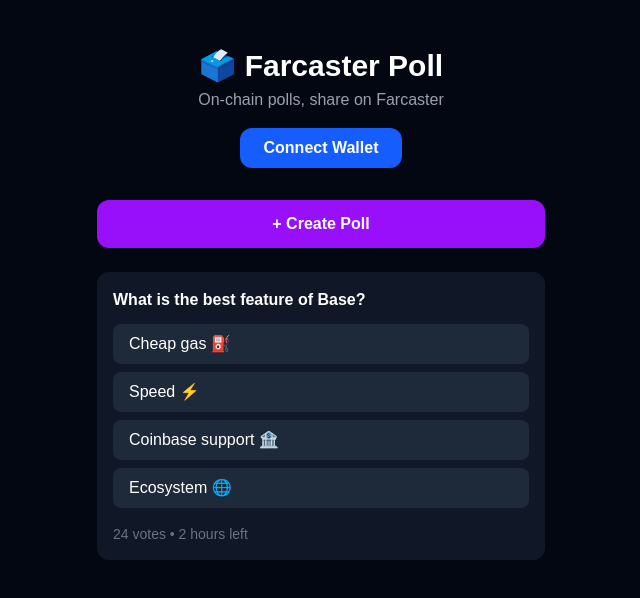
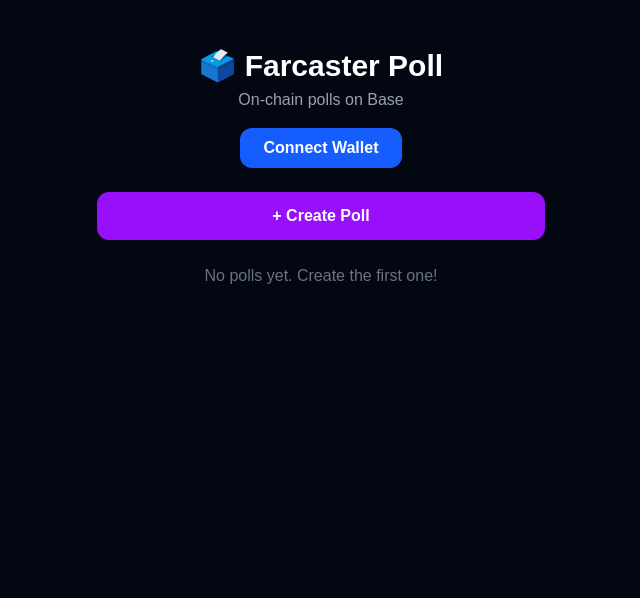
Before and after one commit to Dnyelfy/farcaster-poll, a Next.js app: page / in a window 1280 px wide. Shown: the top 598 px of the page, without its empty margins (319-959 px from the left). Built offline with nearby package versions, Linux system fonts and the light colour scheme.

Commit message:
add poll list and voting

```diff
--- a/app/page.tsx
+++ b/app/page.tsx
@@ -1,5 +1,5 @@
 "use client";
-import { useState } from "react";
+import { useState, useEffect } from "react";
 
 const CONTRACT_ADDRESS = "0xb496Ee4aEF089eb519bEB77Ce4440caF50Cec651";
 
@@ -23,8 +23,51 @@
     "outputs": [],
     "stateMutability": "nonpayable",
     "type": "function"
+  },
+  {
+    "inputs": [],
+    "name": "pollCount",
+    "outputs": [{ "internalType": "uint256", "name": "", "type": "uint256" }],
+    "stateMutability": "view",
+    "type": "function"
+  },
+  {
+    "inputs": [{ "internalType": "uint256", "name": "_pollId", "type": "uint256" }],
+    "name": "getOptions",
+    "outputs": [{ "internalType": "string[]", "name": "", "type": "string[]" }],
+    "stateMutability": "view",
+    "type": "function"
+  },
+  {
+    "inputs": [{ "internalType": "uint256", "name": "", "type": "uint256" }],
+    "name": "polls",
+    "outputs": [
+      { "internalType": "address", "name": "creator", "type": "address" },
+      { "internalType": "string", "name": "question", "type": "string" },
+      { "internalType": "bool", "name": "active", "type": "bool" }
+    ],
+    "stateMutability": "view",
+    "type": "function"
+  },
+  {
+    "inputs": [
+      { "internalType": "uint256", "name": "_pollId", "type": "uint256" },
+      { "internalType": "uint256", "name": "_optionIndex", "type": "uint256" }
+    ],
+    "name": "getVotes",
+    "outputs": [{ "internalType": "uint256", "name": "", "type": "uint256" }],
+    "stateMutability": "view",
+    "type": "function"
   }
 ];
+
+type Poll = {
+  id: number;
+  question: string;
+  options: string[];
+  votes: number[];
+  creator: string;
+};
 
 export default function Home() {
   const [question, setQuestion] = useState("");
@@ -32,60 +75,92 @@
   const [view, setView] = useState<"home" | "create">("home");
   const [wallet, setWallet] = useState<string | null>(null);
   const [loading, setLoading] = useState(false);
-  const [txHash, setTxHash] = useState<string | null>(null);
+  const [publishing, setPublishing] = useState(false);
+  const [polls, setPolls] = useState<Poll[]>([]);
+  const [votingId, setVotingId] = useState<number | null>(null);
+
+  const getContract = async (write = false) => {
+    const { ethers } = await import("ethers");
+    const provider = new (ethers as any).BrowserProvider((window as any).ethereum);
+    if (write) {
+      const signer = await provider.getSigner();
+      return new (ethers as any).Contract(CONTRACT_ADDRESS, CONTRACT_ABI, signer);
+    }
+    return new (ethers as any).Contract(CONTRACT_ADDRESS, CONTRACT_ABI, provider);
+  };
+
+  const loadPolls = async () => {
+    if (!(window as any).ethereum) return;
+    setLoading(true);
+    try {
+      const contract = await getContract();
+      const count = Number(await contract.pollCount());
+      const loaded: Poll[] = [];
+      for (let i = 0; i < count; i++) {
+        const poll = await contract.polls(i);
+        const opts = await contract.getOptions(i);
+        const votes = await Promise.all(opts.map((_: any, j: number) => contract.getVotes(i, j).then(Number)));
+        loaded.push({ id: i, question: poll.question, options: opts, votes, creator: poll.creator });
+      }
+      setPolls(loaded.reverse());
+    } catch (e) { console.error(e); }
+    setLoading(false);
+  };
 
   const connectWallet = async () => {
-    if (typeof window !== "undefined" && (window as any).ethereum) {
+    if ((window as any).ethereum) {
       const accounts = await (window as any).ethereum.request({ method: "eth_requestAccounts" });
       await (window as any).ethereum.request({
         method: "wallet_switchEthereumChain",
         params: [{ chainId: "0x2105" }],
       });
       setWallet(accounts[0]);
+      loadPolls();
     } else {
       alert("Please install MetaMask!");
     }
   };
 
-  const addOption = () => {
-    if (options.length < 4) setOptions([...options, ""]);
-  };
-
-  const updateOption = (i: number, val: string) => {
-    const updated = [...options];
-    updated[i] = val;
-    setOptions(updated);
-  };
-
   const publishPoll = async () => {
     if (!wallet) { alert("Connect wallet first!"); return; }
     if (!question || options.filter(o => o).length < 2) { alert("Fill question and at least 2 options!"); return; }
-
-    setLoading(true);
+    setPublishing(true);
     try {
-      const { ethers } = await import("ethers");
-      const provider = new (ethers as any).BrowserProvider((window as any).ethereum);
-      const signer = await provider.getSigner();
-      const contract = new (ethers as any).Contract(CONTRACT_ADDRESS, CONTRACT_ABI, signer);
+      const contract = await getContract(true);
       const tx = await contract.createPoll(question, options.filter(o => o));
-      setTxHash(tx.hash);
       await tx.wait();
       alert("Poll published on Base! 🎉");
       setView("home");
       setQuestion("");
       setOptions(["", ""]);
-    } catch (e: any) {
-      alert("Error: " + e.message);
-    }
-    setLoading(false);
+      loadPolls();
+    } catch (e: any) { alert("Error: " + e.message); }
+    setPublishing(false);
   };
+
+  const vote = async (pollId: number, optionIndex: number) => {
+    if (!wallet) { alert("Connect wallet first!"); return; }
+    setVotingId(pollId);
+    try {
+      const contract = await getContract(true);
+      const tx = await contract.vote(pollId, optionIndex);
+      await tx.wait();
+      alert("Vote submitted! 🎉");
+      loadPolls();
+    } catch (e: any) { alert("Error: " + e.message); }
+    setVotingId(null);
+  };
+
+  useEffect(() => {
+    if ((window as any).ethereum) loadPolls();
+  }, []);
 
   return (
     <main className="min-h-screen bg-gray-950 text-white flex flex-col items-center p-4 pt-12">
       <h1 className="text-3xl font-bold mb-1">🗳️ Farcaster Poll</h1>
-      <p className="text-gray-400 mb-4">On-chain polls, share on Farcaster</p>
+      <p className="text-gray-400 mb-4">On-chain polls on Base</p>
 
-      <div className="mb-8">
+      <div className="mb-6">
         {wallet ? (
           <div className="bg-gray-800 px-4 py-2 rounded-xl text-sm text-green-400">
             ✅ {wallet.slice(0, 6)}...{wallet.slice(-4)}
@@ -99,16 +174,36 @@
 
       {view === "home" && (
         <div className="w-full max-w-md">
-          <button onClick={() => setView("create")} className="w-full bg-purple-600 hover:bg-purple-700 text-white font-bold py-3 px-6 rounded-xl mb-6">
+          <button onClick={() => setView("create")} className="w-full bg-purple-600 hover:bg-purple-700 font-bold py-3 rounded-xl mb-6">
             + Create Poll
           </button>
-          <div className="bg-gray-900 rounded-xl p-4 mb-4">
-            <p className="font-semibold mb-3">What is the best feature of Base?</p>
-            {["Cheap gas ⛽", "Speed ⚡", "Coinbase support 🏦", "Ecosystem 🌐"].map((opt, i) => (
-              <button key={i} className="w-full text-left bg-gray-800 hover:bg-gray-700 rounded-lg px-4 py-2 mb-2">{opt}</button>
-            ))}
-            <p className="text-gray-500 text-sm mt-2">24 votes • 2 hours left</p>
-          </div>
+
+          {loading && <p className="text-center text-gray-400">Loading polls...</p>}
+
+          {polls.map(poll => {
+            const total = poll.votes.reduce((a, b) => a + b, 0);
+            return (
+              <div key={poll.id} className="bg-gray-900 rounded-xl p-4 mb-4">
+                <p className="font-semibold mb-3">{poll.question}</p>
+                {poll.options.map((opt, i) => {
+                  const pct = total > 0 ? Math.round((poll.votes[i] / total) * 100) : 0;
+                  return (
+                    <button key={i} onClick={() => vote(poll.id, i)} disabled={votingId === poll.id}
+                      className="w-full text-left bg-gray-800 hover:bg-gray-700 rounded-lg px-4 py-2 mb-2 relative overflow-hidden">
+                      <div className="absolute left-0 top-0 h-full bg-purple-900 opacity-50 transition-all" style={{ width: `${pct}%` }} />
+                      <span className="relative">{opt}</span>
+                      <span className="relative float-right text-gray-400 text-sm">{pct}% ({poll.votes[i]})</span>
+                    </button>
+                  );
+                })}
+                <p className="text-gray-500 text-sm mt-2">{total} votes • {poll.creator.slice(0, 6)}...{poll.creator.slice(-4)}</p>
+              </div>
+            );
+          })}
+
+          {!loading && polls.length === 0 && (
+            <p className="text-center text-gray-500">No polls yet. Create the first one!</p>
+          )}
         </div>
       )}
 
@@ -116,28 +211,19 @@
         <div className="w-full max-w-md bg-gray-900 rounded-xl p-6">
           <button onClick={() => setView("home")} className="text-gray-400 mb-4">← Back</button>
           <h2 className="text-xl font-bold mb-4">New Poll</h2>
-          <input
-            className="w-full bg-gray-800 rounded-lg px-4 py-3 mb-4 outline-none"
-            placeholder="Write your question..."
-            value={question}
-            onChange={e => setQuestion(e.target.value)}
-          />
+          <input className="w-full bg-gray-800 rounded-lg px-4 py-3 mb-4 outline-none"
+            placeholder="Write your question..." value={question} onChange={e => setQuestion(e.target.value)} />
           {options.map((opt, i) => (
             <input key={i} className="w-full bg-gray-800 rounded-lg px-4 py-3 mb-2 outline-none"
-              placeholder={`Option ${i + 1}`} value={opt} onChange={e => updateOption(i, e.target.value)} />
+              placeholder={`Option ${i + 1}`} value={opt} onChange={e => { const u = [...options]; u[i] = e.target.value; setOptions(u); }} />
           ))}
           {options.length < 4 && (
-            <button onClick={addOption} className="text-purple-400 text-sm mb-4">+ Add option</button>
+            <button onClick={() => setOptions([...options, ""])} className="text-purple-400 text-sm mb-4">+ Add option</button>
           )}
-          <button onClick={publishPoll} disabled={loading}
+          <button onClick={publishPoll} disabled={publishing}
             className="w-full bg-purple-600 hover:bg-purple-700 disabled:bg-gray-600 font-bold py-3 rounded-xl mt-2">
-            {loading ? "Publishing to Base..." : "Publish on Base 🚀"}
+            {publishing ? "Publishing..." : "Publish on Base 🚀"}
           </button>
-          {txHash && (
-            <a href={`https://basescan.org/tx/${txHash}`} target="_blank" className="text-blue-400 text-sm mt-2 block text-center">
-              View on Basescan ↗
-            </a>
-          )}
         </div>
       )}
     </main>
```
